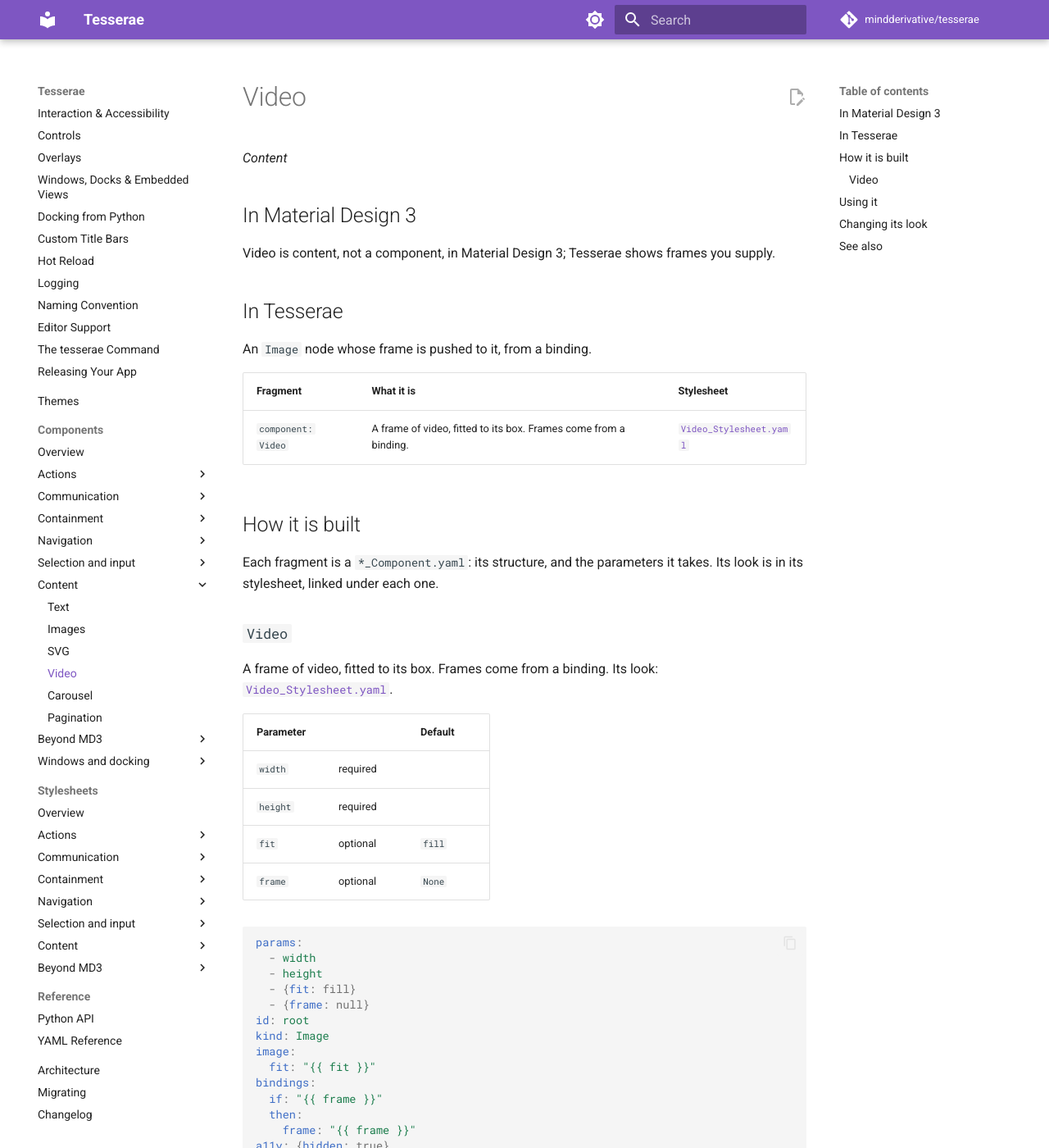
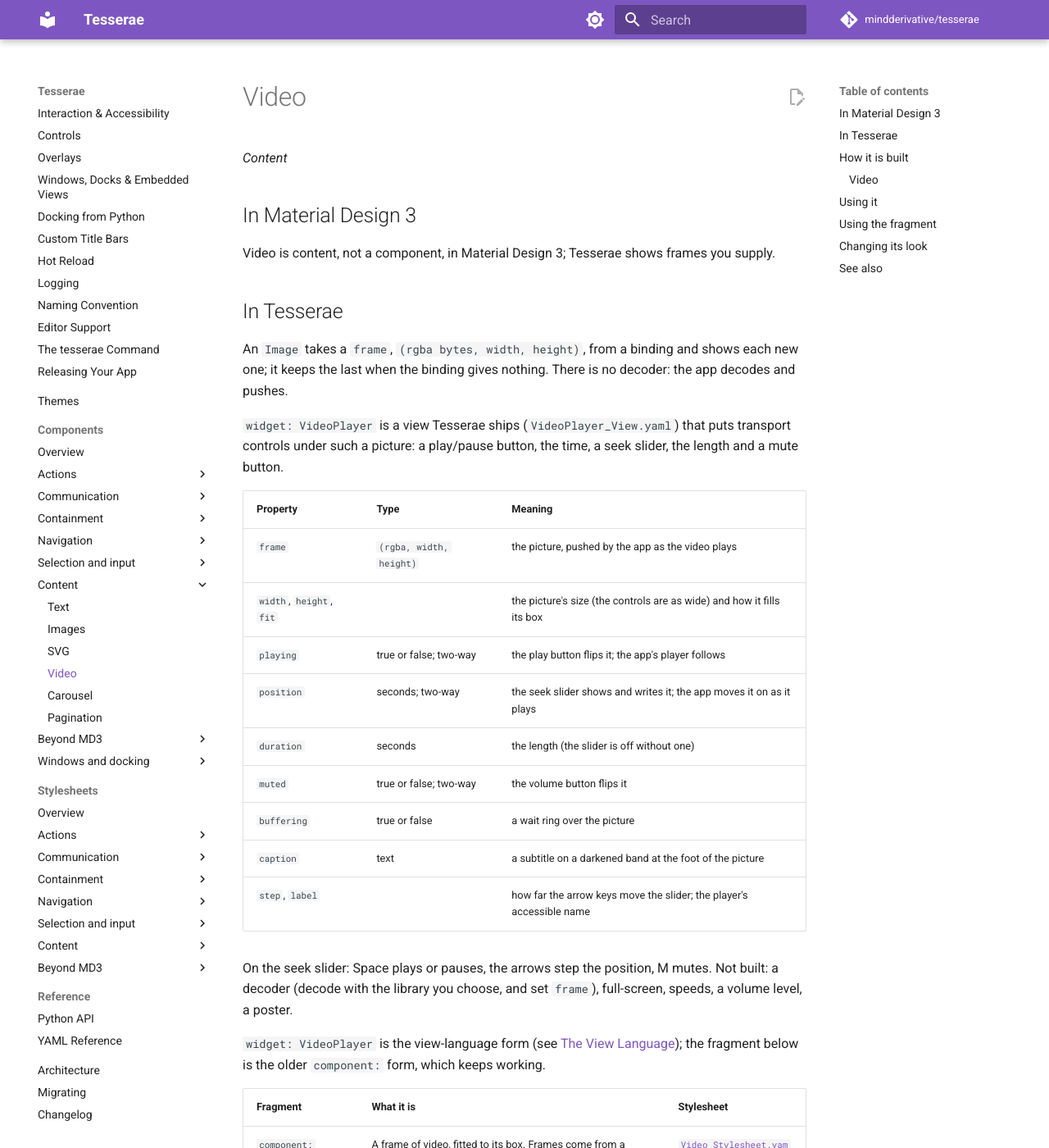
Before and after one commit to mindderivative/tesserae, an MkDocs documentation site: the page built from docs/components/video.md, in a window 1280 px wide and 1400 px high. Shown: the whole window at 82% size. Built offline with MkDocs 1.6.1 and Material for MkDocs 9.7.7, drawn with Linux system fonts in a browser that asks for light colours; comment, search, counter and statistics services are not loaded; some of the changed text lies outside the part shown.

Commit message:
0.5.0 #198: Video, an Image shows its frame in a view and VideoPlayer, a shipped view (play, time, seek, mute, buffering ring, captions)
Co-Authored-By: Claude Sonnet 5.5 <noreply@anthropic.com>

````diff
--- a/docs/components/video.md
+++ b/docs/components/video.md
@@ -8,7 +8,25 @@ Video is content, not a component, in Material Design 3; Tesserae shows frames y
 
 ## In Tesserae
 
-An `Image` node whose frame is pushed to it, from a binding.
+An `Image` takes a `frame`, `(rgba bytes, width, height)`, from a binding and shows each new one; it keeps the last when the binding gives nothing. There is no decoder: the app decodes and pushes.
+
+`widget: VideoPlayer` is a view Tesserae ships (`VideoPlayer_View.yaml`) that puts transport controls under such a picture: a play/pause button, the time, a seek slider, the length and a mute button.
+
+| Property | Type | Meaning |
+| --- | --- | --- |
+| `frame` | `(rgba, width, height)` | the picture, pushed by the app as the video plays |
+| `width`, `height`, `fit` | | the picture's size (the controls are as wide) and how it fills its box |
+| `playing` | true or false; two-way | the play button flips it; the app's player follows |
+| `position` | seconds; two-way | the seek slider shows and writes it; the app moves it on as it plays |
+| `duration` | seconds | the length (the slider is off without one) |
+| `muted` | true or false; two-way | the volume button flips it |
+| `buffering` | true or false | a wait ring over the picture |
+| `caption` | text | a subtitle on a darkened band at the foot of the picture |
+| `step`, `label` | | how far the arrow keys move the slider; the player's accessible name |
+
+On the seek slider: Space plays or pauses, the arrows step the position, M mutes. Not built: a decoder (decode with the library you choose, and set `frame`), full-screen, speeds, a volume level, a poster.
+
+`widget: VideoPlayer` is the view-language form (see [The View Language](../guide/view-language.md)); the fragment below is the older `component:` form, which keeps working.
 
 | Fragment | What it is | Stylesheet |
 | --- | --- | --- |
@@ -48,6 +66,22 @@ a11y: {hidden: true}
 
 ## Using it
 
+```yaml
+name: movie
+widget: Container
+style: {width: 520, height: 320, padding: 16}
+children:
+  - widget: VideoPlayer
+    frame: "{{ frame }}"
+    playing: "{{ playing }}"
+    position: "{{ position }}"
+    duration: 125
+    muted: "{{ muted }}"
+    caption: "{{ words }}"
+```
+
+## Using the fragment
+
 In a view:
 
 ```yaml
--- /dev/null
+++ b/src/tesserae/views/VideoPlayer_Stylesheet.yaml
@@ -0,0 +1,5 @@
+# The look of VideoPlayer: the picture sits on a dark stage; the time labels are on_surface_variant; the subtitle band is white on a darkened scrim.
+styles:
+  - {widget: VideoPlayer, part: elapsed, style: {foreground: on_surface_variant}}
+  - {widget: VideoPlayer, part: total, style: {foreground: on_surface_variant}}
+  - {widget: VideoPlayer, part: caption_text, style: {foreground: "#ffffff"}}
````
Also changed, not shown: design/yaml-language.md (+2 -0 lines), docs/changelog.md (+1 -0 lines), src/tesserae/views/VideoPlayer_View.yaml (added, +71 -0 lines), 6 other files.
